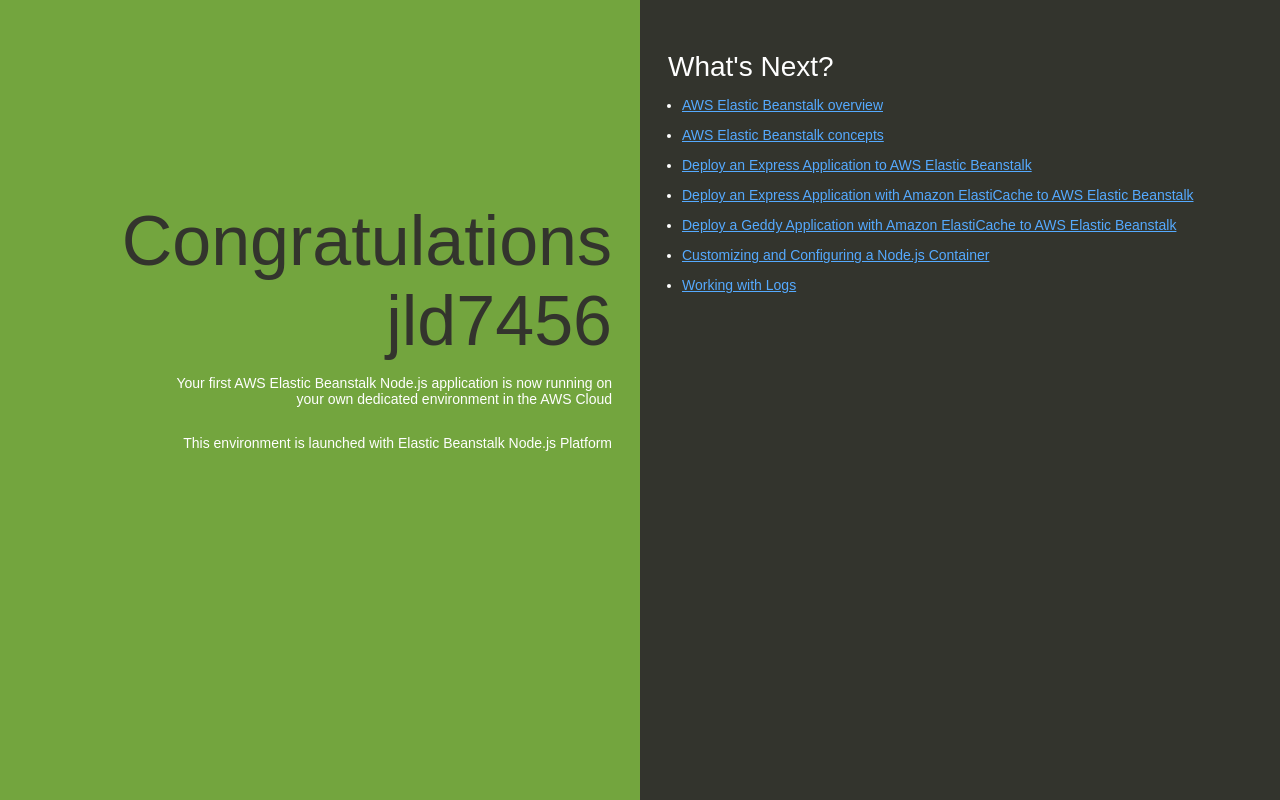
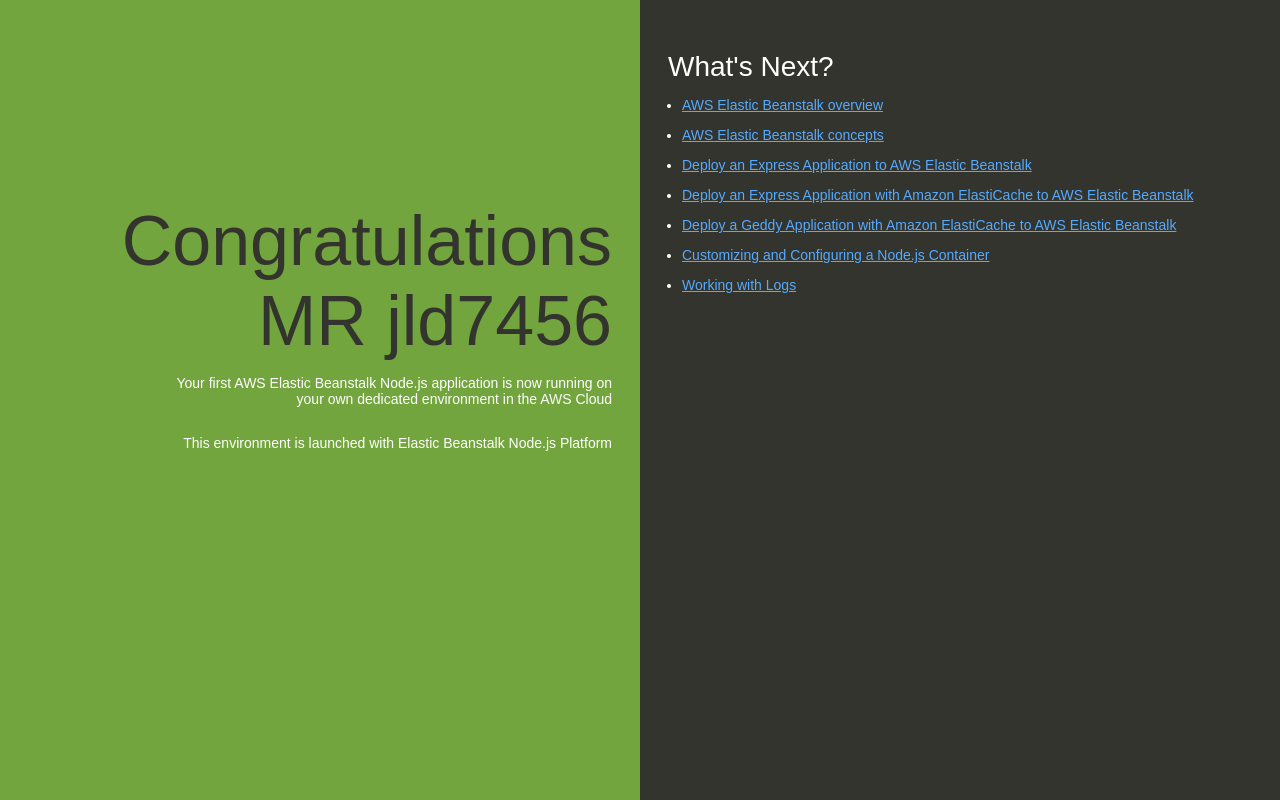
Before and after one commit to JohnLDavidson/jld-test-app, a website: page index.html in a window 1280 px wide. Drawn offline with Linux system fonts and the light colour scheme.

Commit message:
Update index.html

```diff
--- a/index.html
+++ b/index.html
@@ -74,7 +74,7 @@
   </head>
   <body>
     <div class="textColumn">
-      <h1>Congratulations jld7456</h1>
+      <h1>Congratulations MR jld7456</h1>
       <p>Your first AWS Elastic Beanstalk Node.js application is now running on your own dedicated environment in the AWS Cloud</p>
       <p>This environment is launched with Elastic Beanstalk Node.js Platform</p>
     </div>
```
